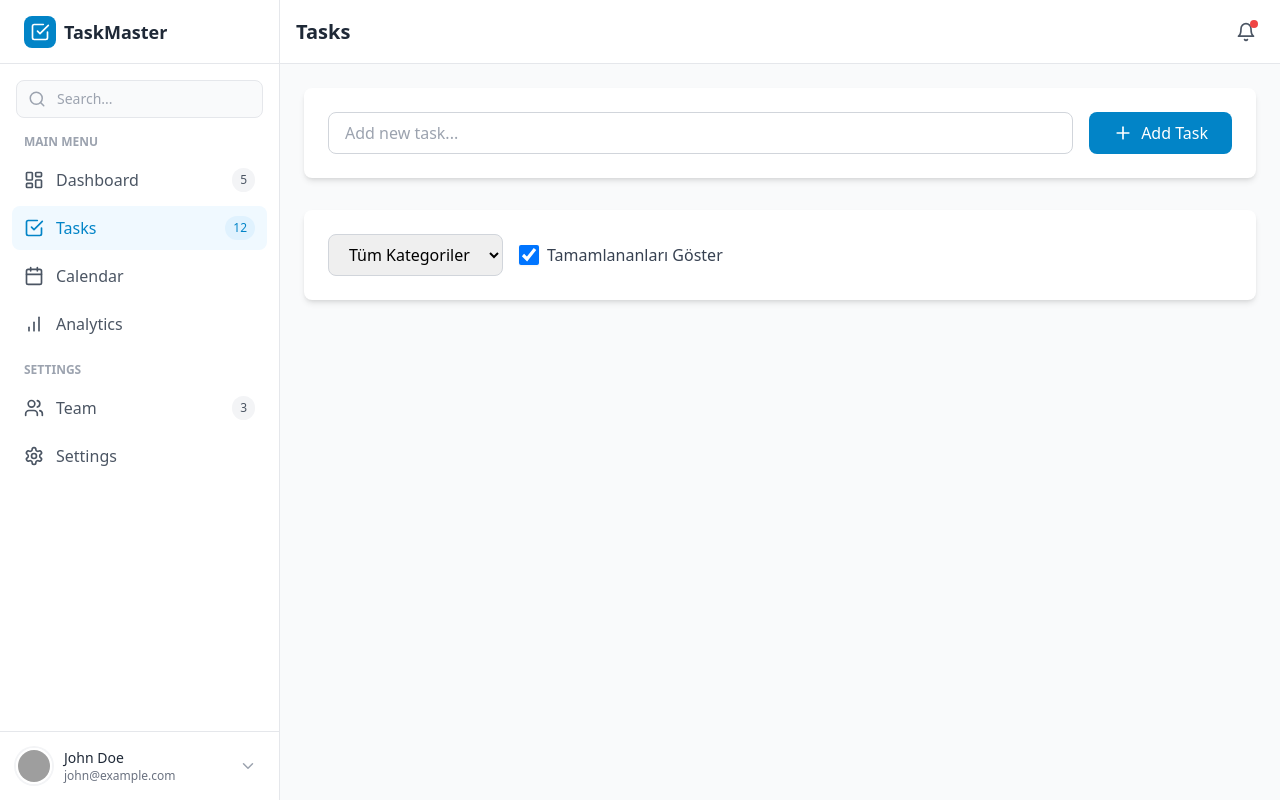
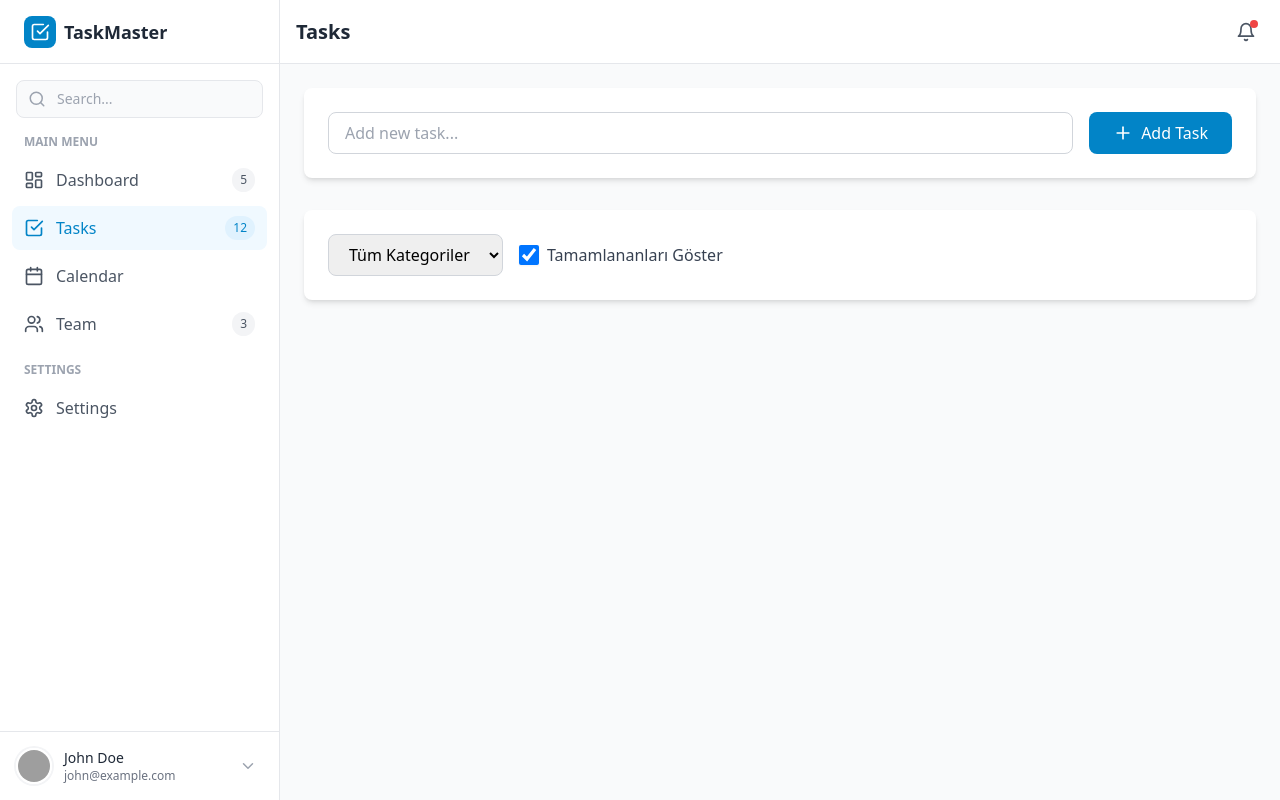
Before and after one commit to codelasak/project-todo, a React (Vite) app: page / in a window 1280 px wide. Built offline with nearby package versions, Linux system fonts and the light colour scheme; grey boxes are pictures that could not be loaded.

Commit message:
remove analtics

```diff
--- a/src/components/AdminSidebar.tsx
+++ b/src/components/AdminSidebar.tsx
@@ -3,7 +3,6 @@ import {
   CheckSquare,
   Users,
   Settings,
-  BarChart,
   Calendar,
   X,
   Search,
@@ -33,11 +32,6 @@ export function AdminSidebar({ isOpen, toggleSidebar }: SidebarProps) {
     {
       title: 'Calendar',
       icon: <Calendar size={20} />,
-      path: '#'
-    },
-    {
-      title: 'Analytics',
-      icon: <BarChart size={20} />,
       path: '#'
     },
     {
```
